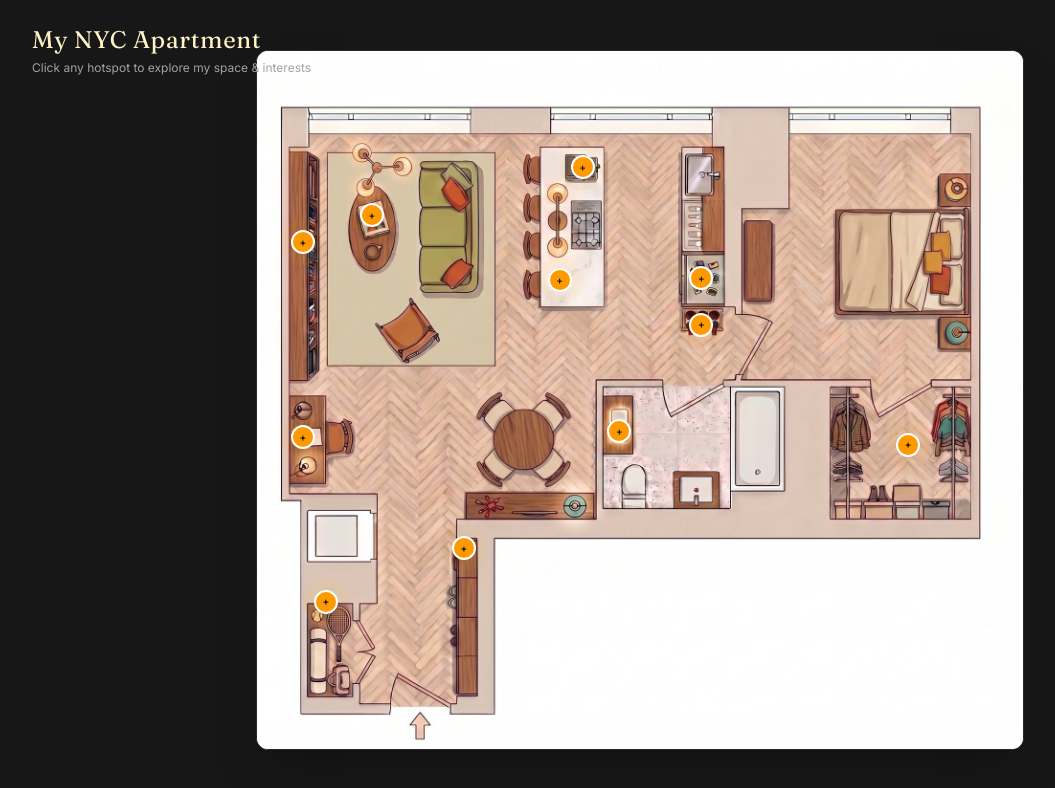
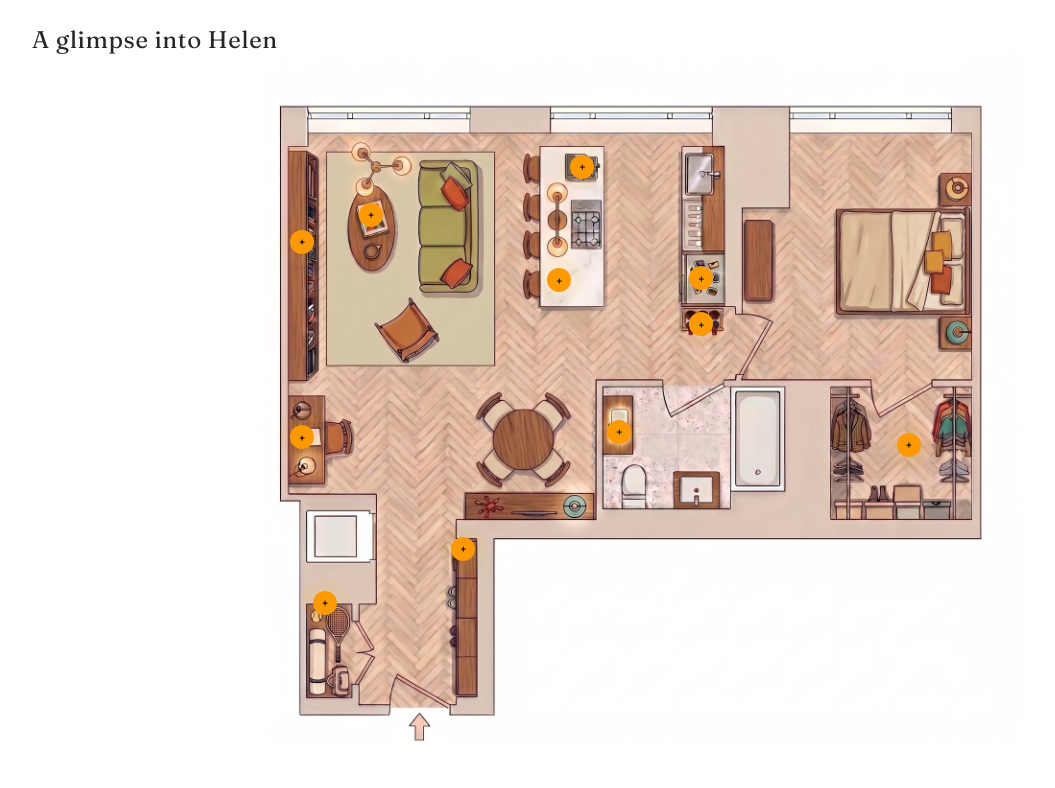
Before and after one commit to helenlan47/helenlan-site, an Astro site: page /experiments/floorplan-v2 in a window 1280 px wide. Shown: the whole page, without its empty margins (0-1055 px from the left). Built offline with nearby package versions, Linux system fonts and the light colour scheme; Astro itself is replaced by a stand-in of ours.

Commit message:
v2 preview: light-mode, borderless floor plan; new title, no hotspot rings

```diff
--- a/src/components/FloorPlanLanding.tsx
+++ b/src/components/FloorPlanLanding.tsx
@@ -109,15 +109,14 @@ export default function FloorPlanLanding() {
   const [activeSpot, setActiveSpot] = useState<Hotspot | null>(null);
 
   return (
-    <div className="relative w-full h-screen bg-neutral-900 text-white overflow-hidden flex flex-col items-center justify-center">
+    <div className="relative w-full min-h-screen bg-white text-neutral-900 overflow-hidden flex flex-col items-center justify-center">
       {/* Header / Navigation */}
       <header className="absolute top-6 left-8 z-20">
-        <h1 className="text-2xl font-serif tracking-wide text-amber-100">My NYC Apartment</h1>
-        <p className="text-xs text-neutral-400 mt-1">Click any hotspot to explore my space & interests</p>
+        <h1 className="text-2xl font-serif tracking-wide text-neutral-800">A glimpse into Helen</h1>
       </header>
 
       {/* Main Floor Plan Container */}
-      <div className="relative w-full max-w-3xl aspect-[2174/1984] rounded-xl shadow-2xl overflow-hidden border border-neutral-800 bg-white">
+      <div className="relative w-full max-w-3xl aspect-[2174/1984]">
         {/* Render Floor Plan Image */}
         <img
           src="/floorplan-illustrated.jpg"
@@ -136,7 +135,7 @@ export default function FloorPlanLanding() {
             {/* Animated Pulse Pin */}
             <span className="relative flex h-6 w-6">
               <span className="animate-ping absolute inline-flex h-full w-full rounded-full bg-amber-400 opacity-75"></span>
-              <span className="relative inline-flex rounded-full h-6 w-6 bg-amber-500 border-2 border-white items-center justify-center text-[10px] font-bold text-neutral-900">
+              <span className="relative inline-flex rounded-full h-6 w-6 bg-amber-500 items-center justify-center text-[10px] font-bold text-neutral-900">
                 +
               </span>
             </span>
--- a/src/pages/experiments/floorplan-v2.astro
+++ b/src/pages/experiments/floorplan-v2.astro
@@ -16,7 +16,7 @@ import FloorPlanLanding from '../../components/FloorPlanLanding';
     />
     <title>Floor plan (v2 preview) · helenlan</title>
   </head>
-  <body>
+  <body style="background: #fff;">
     <FloorPlanLanding client:load />
   </body>
 </html>
```
